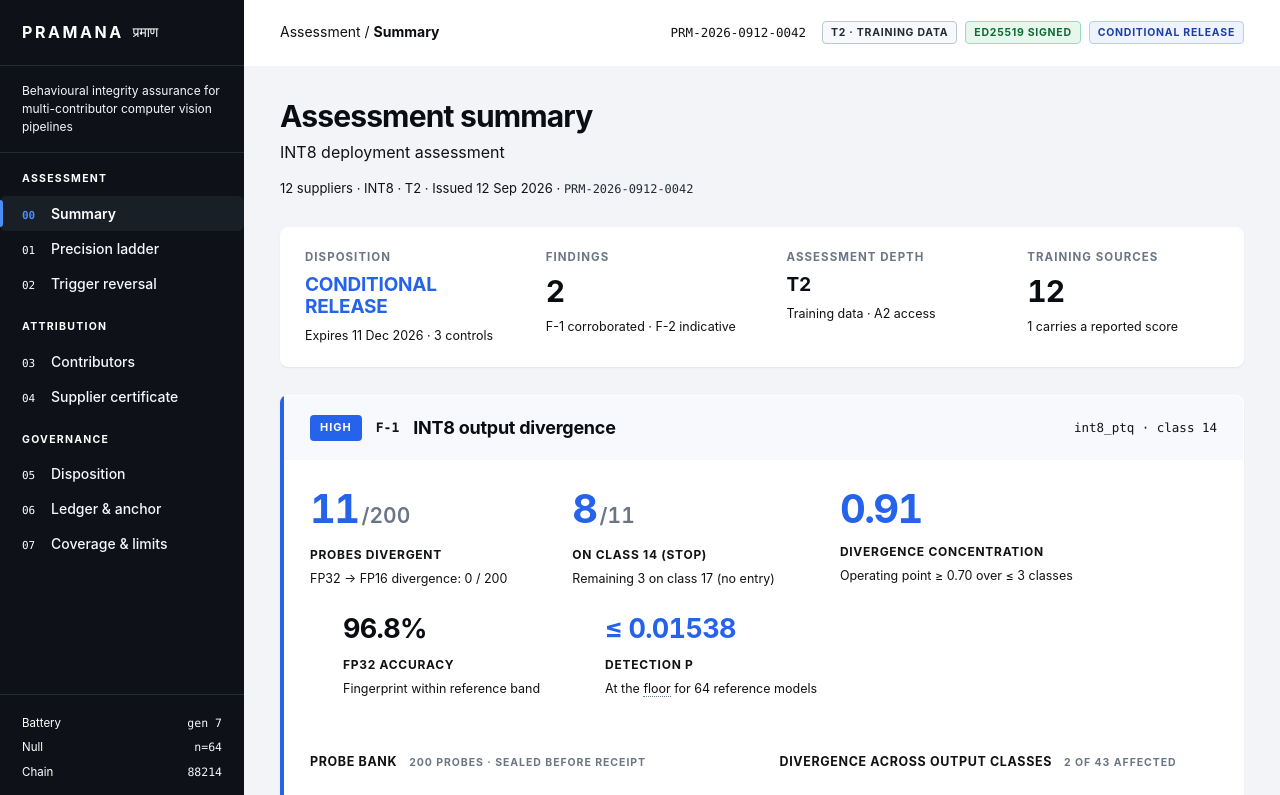
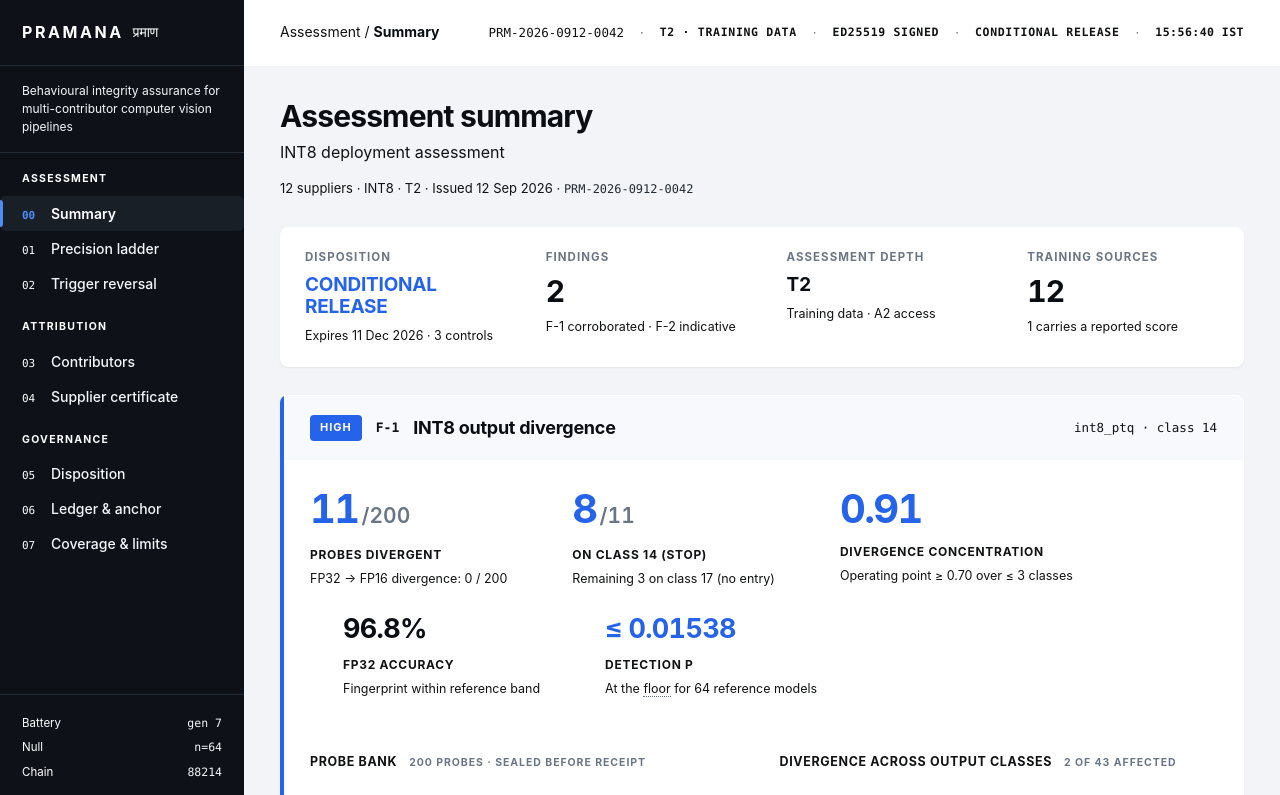
Before and after one commit to Parikshat-118/Pramana, a React (Vite) app: page / in a window 1280 px wide. Shown: the top 795 px of the page. Built offline with nearby package versions, Linux system fonts and the light colour scheme.

Commit message:
more change

```diff
--- a/src/App.jsx
+++ b/src/App.jsx
@@ -1,6 +1,5 @@
 import React, { useState, useEffect, useCallback } from 'react'
 import { report } from './data/report.js'
-import { Status } from './components/ui.jsx'
 import Overview from './components/Overview.jsx'
 import Ladder from './components/Ladder.jsx'
 import Reversal from './components/Reversal.jsx'
@@ -25,6 +24,18 @@ const SCREENS = [
 function groupOf(index) {
   for (let i = index; i >= 0; i--) if (SCREENS[i].group) return SCREENS[i].group
   return ''
+}
+
+function LiveClock() {
+  const [now, setNow] = useState(new Date())
+  useEffect(() => {
+    const id = setInterval(() => setNow(new Date()), 1000)
+    return () => clearInterval(id)
+  }, [])
+  const hh = String(now.getHours()).padStart(2, '0')
+  const mm = String(now.getMinutes()).padStart(2, '0')
+  const ss = String(now.getSeconds()).padStart(2, '0')
+  return <span className="topbar-clock">{hh}:{mm}:{ss} IST</span>
 }
 
 export default function App() {
@@ -65,7 +76,7 @@ export default function App() {
   return (
     <div className="app">
       <aside className="sidebar">
-        <div className="brand">
+        <div className="brand" onClick={() => go('overview')} style={{ cursor: 'pointer' }}>
           <span className="brand-name">PRAMANA</span>
           <span className="brand-dev">प्रमाण</span>
         </div>
@@ -103,13 +114,16 @@ export default function App() {
           </span>
           <div className="topbar-spacer" />
           <span className="topbar-id">{report.report_id}</span>
-          <div className="topbar-states">
-            <Status kind="neutral">T{report.assessment.tier.slice(1)} · training data</Status>
-            <Status kind="ok">Ed25519 signed</Status>
-            <Status kind={quarantined ? 'crit' : 'warn'}>
-              {dispositionState.replace(/_/g, ' ')}
-            </Status>
-          </div>
+          <span className="topbar-sep">·</span>
+          <span className="topbar-tag">T{report.assessment.tier.slice(1)} · training data</span>
+          <span className="topbar-sep">·</span>
+          <span className="topbar-tag">Ed25519 signed</span>
+          <span className="topbar-sep">·</span>
+          <span className={`topbar-tag${quarantined ? ' topbar-tag--crit' : ''}`}>
+            {dispositionState.replace(/_/g, ' ')}
+          </span>
+          <span className="topbar-sep">·</span>
+          <LiveClock />
         </div>
 
         <div className="content">
--- a/src/styles.css
+++ b/src/styles.css
@@ -195,6 +195,20 @@ code { font-family: var(--mono); font-size: 0.9em; color: var(--fg-body); }
 .topbar-spacer { flex: 1; }
 .topbar-id { font-family: var(--mono); font-size: 12.5px; color: var(--fg-mute); }
 .topbar-states { display: flex; align-items: center; gap: 8px; }
+.topbar-sep {
+  color: var(--fg-dim); font-size: 13px; user-select: none;
+}
+.topbar-tag {
+  font-family: var(--mono); font-size: 11.5px; font-weight: 600;
+  letter-spacing: 0.06em; text-transform: uppercase;
+  color: var(--fg-mute); white-space: nowrap;
+}
+.topbar-tag--crit { color: var(--cr); }
+.topbar-clock {
+  font-family: var(--mono); font-size: 11.5px; font-weight: 600;
+  letter-spacing: 0.04em; color: var(--fg-mute); white-space: nowrap;
+  font-variant-numeric: tabular-nums;
+}
 
 .content { padding: 32px 36px 64px; max-width: 1240px; width: 100%; }
 
```
